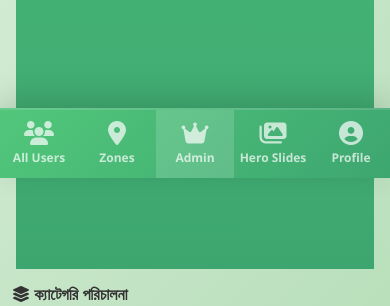
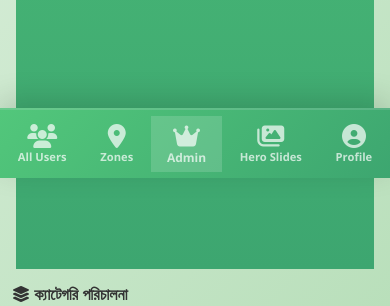
Before and after one commit to fahadhossenbappy123-crypto/DelevaryZone, a Django app: page /dashboard/categories/ in a window 390 px wide. Shown: the part 666-972 px from the top of the page. Run offline with Django 5.2, Linux system fonts and the light colour scheme; the visitor is signed in with stand-in values (Sample User, id 1); data that the repository does not hold is empty.

Commit message:
Remove invalid CSS template syntax from base.html

```diff
--- a/shop/templates/shop/base.html
+++ b/shop/templates/shop/base.html
@@ -136,26 +136,10 @@
             }
         }
 
-        /* Specific styles for admin/manager/rider panel navbars on mobile */
-        @media (max-width: 768px) {
-            /* Admin Panel Bottom Nav */
-            body:has({% url 'admin_dashboard' %}) .bottom-nav {
-                background: linear-gradient(135deg, #fd14d6 0%, #3DA670 100%);
-            }
 
-            /* Manager Panel Bottom Nav */
-            body:has({% url 'manager_dashboard' %}) .bottom-nav {
-                background: linear-gradient(135deg, #fd7114 0%, #ff9e3d 100%);
-            }
-
-            /* Rider Panel Bottom Nav */
-            body:has({% url 'rider_dashboard' %}) .bottom-nav {
-                background: linear-gradient(135deg, #ff4040 0%, #ff8787 100%);
-            }
-        }
 
         .bottom-nav .nav-item-btn {
-            flex: 1 1 20%;
+            flex: 1 1 auto;
             display: flex;
             flex-direction: column;
             align-items: center;
@@ -166,16 +150,17 @@
             border: none;
             background: none;
             cursor: pointer;
-            padding: 5px 3px;
+            padding: 8px 4px;
             font-weight: 600;
             gap: 0.2rem;
             position: relative;
-            width: 20%;
-            min-width: auto;
+            width: auto;
+            min-width: 0;
             max-width: 100%;
-            white-space: nowrap;
+            white-space: normal;
             overflow: hidden;
             text-overflow: ellipsis;
+            line-height: 1;
         }
 
         .bottom-nav .nav-item-btn:hover,
@@ -189,12 +174,14 @@
         }
 
         .bottom-nav .nav-item-btn span {
-            font-size: 0.75rem;
+            font-size: 0.7rem;
             font-weight: 700;
-            white-space: nowrap;
+            white-space: normal;
             overflow: hidden;
             text-overflow: ellipsis;
             max-width: 100%;
+            line-height: 1.1;
+            word-break: break-word;
         }
 
         /* Notification badge styling for mobile bottom nav */
@@ -230,14 +217,14 @@
 
         /* Special styling for panel buttons in center */
         .bottom-nav .nav-item-btn.panel-btn {
-            flex: 1 1 20%;
+            flex: 1 1 auto;
             background: rgba(255,255,255,0.15);
             border-radius: 0;
             margin: 0;
             font-weight: 700;
-            width: 20%;
-            min-width: auto;
-            padding: 5px 3px;
+            width: auto;
+            min-width: 0;
+            padding: 8px 4px;
         }
 
         .bottom-nav .nav-item-btn.panel-btn:hover {
@@ -260,9 +247,9 @@
             width: 100%;
             height: 100%;
             justify-content: space-around;
-            align-items: stretch;
-            gap: 0;
-            padding: 0;
+            align-items: center;
+            gap: 2px;
+            padding: 5px 2px;
             margin: 0;
             flex-wrap: nowrap;
             flex-basis: auto;
```
